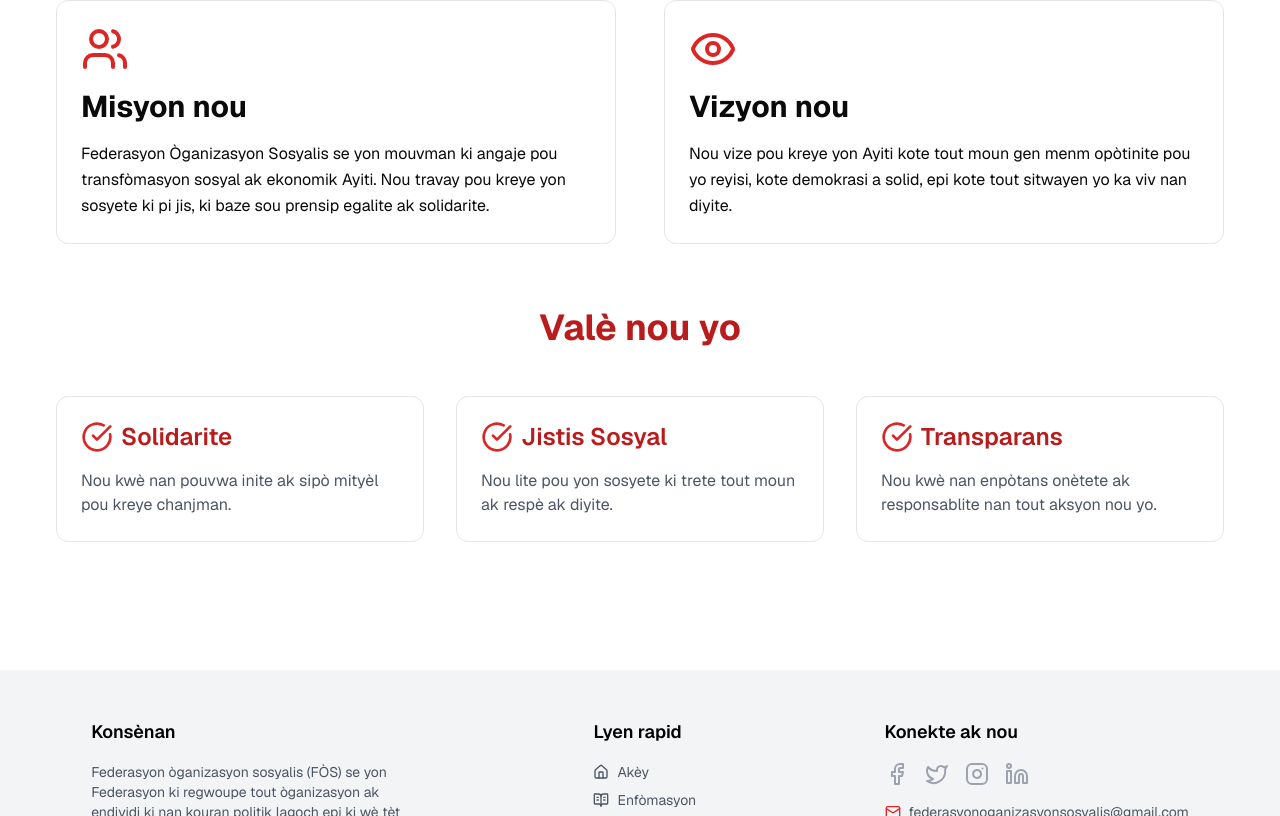
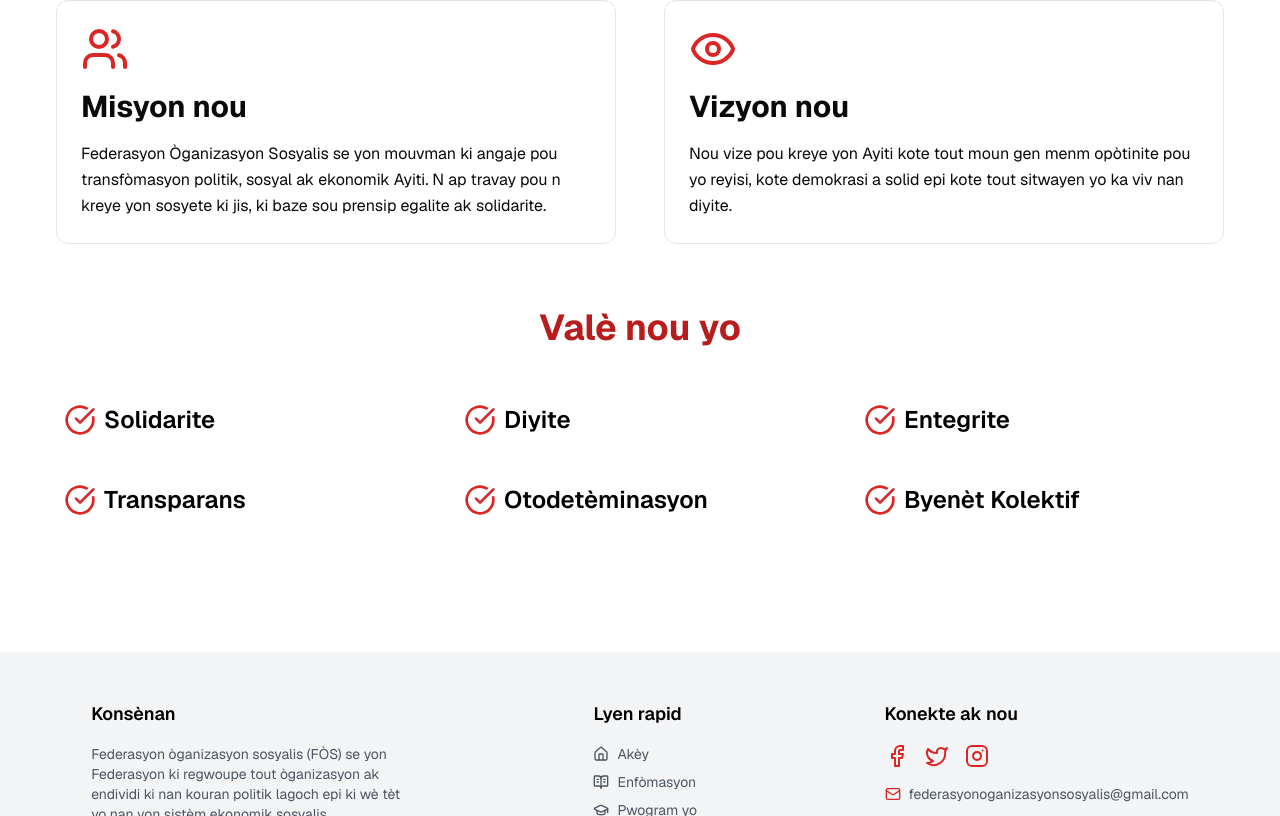
Before and after one commit to itsmrtnsn/fos, a Next.js app: page /konsenan in a window 1280 px wide. Shown: the part 684-1500 px from the top of the page. Built offline with nearby package versions, Linux system fonts and the light colour scheme; no server answers; sample sign-in values are in the browser's storage.

Commit message:
text editing

```diff
--- a/app/(fos)/konsenan/page.tsx
+++ b/app/(fos)/konsenan/page.tsx
@@ -53,8 +53,8 @@ export default function AboutPage() {
                 <h2 className='text-3xl font-bold mb-4'>Misyon nou</h2>
                 <p className='leading-relaxed'>
                   Federasyon Òganizasyon Sosyalis se yon mouvman ki angaje pou
-                  transfòmasyon sosyal ak ekonomik Ayiti. Nou travay pou kreye
-                  yon sosyete ki pi jis, ki baze sou prensip egalite ak
+                  transfòmasyon politik, sosyal ak ekonomik Ayiti. N ap travay
+                  pou n kreye yon sosyete ki jis, ki baze sou prensip egalite ak
                   solidarite.
                 </p>
               </CardContent>
@@ -68,7 +68,7 @@ export default function AboutPage() {
                 <h2 className='text-3xl font-bold mb-4'>Vizyon nou</h2>
                 <p className='leading-relaxed'>
                   Nou vize pou kreye yon Ayiti kote tout moun gen menm opòtinite
-                  pou yo reyisi, kote demokrasi a solid, epi kote tout sitwayen
+                  pou yo reyisi, kote demokrasi a solid epi kote tout sitwayen
                   yo ka viv nan diyite.
                 </p>
               </CardContent>
@@ -87,26 +87,29 @@ export default function AboutPage() {
                 'Nou kwè nan pouvwa inite ak sipò mityèl pou kreye chanjman.',
             },
             {
-              title: 'Jistis Sosyal',
+              title: 'Diyite',
               description:
                 'Nou lite pou yon sosyete ki trete tout moun ak respè ak diyite.',
             },
             {
-              title: 'Transparans',
+              title: 'Entegrite',
               description:
                 'Nou kwè nan enpòtans onètete ak responsablite nan tout aksyon nou yo.',
             },
+            { title: 'Transparans', description: 'Transparans' },
+            { title: 'Otodetèminasyon', description: 'Responsablite' },
+            { title: 'Byenèt Kolektif', description: 'Responsablite' },
           ].map((value, index) => (
             <div key={index}>
-              <Card className='p-4 shadow-none transition-shadow duration-300'>
+              <Card className='p-0 border-none shadow-none transition-shadow duration-300'>
                 <CardContent className='space-y-4 p-2'>
                   <div className='flex items-center space-x-2'>
                     <CheckCircle className='text-red-600 w-8 h-8' />
-                    <h3 className='font-semibold text-2xl text-red-700'>
+                    <h3 className='font-semibold text-2xl text-black'>
                       {value.title}
                     </h3>
                   </div>
-                  <p className='text-gray-600'>{value.description}</p>
+                  {/* <p className='text-gray-600'>{value.description}</p> */}
                 </CardContent>
               </Card>
             </div>
--- a/components/contact-page.tsx
+++ b/components/contact-page.tsx
@@ -99,7 +99,7 @@ export function ContactPageComponent() {
               <h3 className='text-2xl font-bold mb-4 text-red-700'>Orè Biwo</h3>
               <ul className='space-y-2 text-gray-600'>
                 <li>Lendi - Vandredi: 9:00 AM - 5:00 PM</li>
-                <li>Samdi: 10:00 AM - 2:00 PM</li>
+                <li>Samdi: Fèmen</li>
                 <li>Dimanch: Fèmen</li>
               </ul>
             </div>
--- a/components/dyalog-kou-ap-vini-byento.tsx
+++ b/components/dyalog-kou-ap-vini-byento.tsx
@@ -46,21 +46,12 @@ export default function ComingSoonModal() {
             <div className='flex items-start justify-between'>
               <CardTitle className='text-xl sm:text-2xl font-bold flex items-center gap-2'>
                 <BookOpen className='w-5 h-5 sm:w-6 sm:h-6' />
-                <span className='leading-tight'>Kou yo ap Vini Byento!</span>
+                <span className='leading-tight'>Kou yo ap vini byento!</span>
               </CardTitle>
-              {/* <Button
-                variant='ghost'
-                size='icon'
-                className='h-6 w-6 rounded-full -mt-1 -mr-2'
-                onClick={() => setOuveDialog(false)}
-              >
-                <X className='h-4 w-4' />
-                <span className='sr-only'>Fèmen</span>
-              </Button> */}
             </div>
             <CardDescription className='text-sm'>
-              N ap travay di pou pote ou kou ekstraòdinè. Se ou k ap premye
-              konnen lè yo disponib!
+              Kou pou fomasyon yo ap disponib byento. Enskri kounye a pou ou ka
+              jwenn notikasyon lè kou yo disponib.
             </CardDescription>
           </CardHeader>
           <CardContent className='p-4 sm:p-6'>
--- a/components/footer.tsx
+++ b/components/footer.tsx
@@ -2,14 +2,7 @@
 
 import navLinks from '@/lib/nav-links';
 import { cn } from '@/lib/utils';
-import {
-  Facebook,
-  Instagram,
-  Linkedin,
-  Mail,
-  MapPinHouse,
-  Twitter,
-} from 'lucide-react';
+import { Facebook, Instagram, Mail, MapPinHouse, Twitter } from 'lucide-react';
 import Link from 'next/link';
 import { usePathname } from 'next/navigation';
 import { FaLaptopCode } from 'react-icons/fa';
@@ -33,12 +26,12 @@ const socialLinks = [
     icon: Instagram,
     href: 'https://www.instagram.com/federasyonoganizasyonsosyalis',
   },
-  {
-    id: 4,
-    name: 'LinkedIn',
-    icon: Linkedin,
-    href: 'https://www.linkedin.com/share/1Q6mY5p7z3/',
-  },
+  // {
+  //   id: 4,
+  //   name: 'LinkedIn',
+  //   icon: Linkedin,
+  //   href: 'https://www.linkedin.com/share/1Q6mY5p7z3/',
+  // },
 ];
 
 export default function Footer() {
@@ -83,7 +76,7 @@ export default function Footer() {
             <div className='flex space-x-4'>
               {socialLinks.map((link) => (
                 <Link href={link.href} key={link.id}>
-                  <link.icon className='h-6 w-6 text-gray-400 hover:text-primary transition-colors' />
+                  <link.icon className='h-6 w-6 text-primary hover:text-primary transition-colors' />
                 </Link>
               ))}
             </div>
@@ -99,7 +92,7 @@ export default function Footer() {
             <div className='flex items-center space-x-2'>
               <MapPinHouse className='w-4 h-4 text-primary' />
               <p className='text-sm cursor-pointer  hover:text-primary transition-colors ease-linear duration-300'>
-                ri séjourné Dèlmas 19
+                ri Sejourné Dèlma 19
               </p>
             </div>
           </div>
--- a/lib/get-articles.ts
+++ b/lib/get-articles.ts
@@ -43,7 +43,7 @@ Federasyon Òganizasyon Sosyalis (FÒS) nou kwè nan lapè ak sekirite, nou kwè
     id: 'JDSKFNEUIWHFUHWEINWCEWH',
     category: 'Politik ak Diplomasi',
     title: 'Kominke pou Laprès',
-    date: 'Port-au-Prince,  10 oktòb 2024',
+    date: 'pòtoprens,  8 oktòb 2024',
     content: `Federasyon Òganizasyon Sosyalis (FÒS), konstate avèk anpil lapenn tray ayisyen-èn ap pase nan lòtbò zile Ayiti a (Repiblik Dominikèn) anba nawè tout Eta manm nasyonzini.
 
 Li pa nòmal malgre tout jefò ak patisipasyon Ayiti te bay pou te rive mete loni kanpe nan lide pou lapè, libète ak dwa moun te kapab renye epi jounen jodi a yon dirijan nan foli rasis li vle jete byen lwen tout valè ak enterè ki ini nou ansanm.
```
